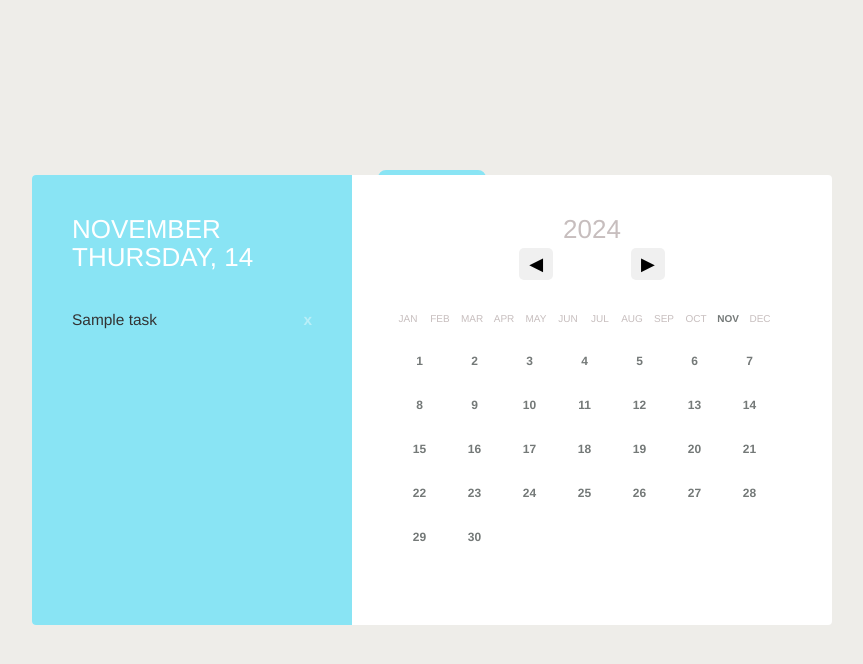
After one commit to Rushpen/python-frameworks, a Python web app: template flask/templates/calendar.html in a window 1280 px wide. The commit adds this page. Shown: the top 664 px of the page, without its empty margins (208-1071 px from the left). Run offline with Jinja, Linux system fonts and the light colour scheme; the template is opened without the code that fills it: most values are stand-ins (such as "Sample title", 1, 10 or a date in 2020).

Commit message:
Added calendar for tasks deadlines

```diff
--- /dev/null
+++ b/flask/static/css/calendar.css
@@ -0,0 +1,298 @@
+/* not required */
+*,:active{
+    outline: none;
+  }
+  *{
+    padding: 0px;
+    margin: 0px;
+  }
+
+  body{
+    margin: 20px;
+    background-color: #EEEDE9;
+    -webkit-font-smoothing: antialiased;
+    text-rendering: optimizeLegibility;
+    font-size: 96.5%;
+    font-family: Helvetica, Arial, sans-serif;
+  }
+
+  input{
+    font-family: Helvetica, Arial, sans-serif;
+  }
+
+  h1, h2, h3, h4, h5, p{
+    margin-bottom: 10px;
+  }
+
+  p{
+    line-height: 20px;
+  }
+
+  a{
+    text-decoration: none;
+    color: #FF462B;
+  }
+
+  .clearfix{
+    clear: both;
+  }
+
+  .animate{
+    -webkit-transition: all 0.3s ease-in-out;
+    -moz-transition: all 0.3s ease-in-out;
+    transition: all 0.3s ease-in-out;
+  }
+
+
+  /* required */
+  .calendar{
+    position: absolute;
+    border-radius: 4px;
+    overflow: hidden;
+    width: 800px;
+    height: 450px;
+    left: 50%;
+    margin-left: -400px;
+    margin-top: -225px;
+    top: 50%;
+    background-color: #ffffff;
+    color: #333333;
+  }
+
+  .calendar h1, .calendar h2{
+    font-weight: 300;
+    font-size: 26px;
+    line-height: 28px;
+    text-transform: uppercase;
+    margin: 0px 0px 20px 0px;
+  }
+
+  .calendar h1 span{
+    display: block;
+  }
+
+  .calendar .col{
+    position: relative;
+    float: left;
+    height: 100%;
+  }
+
+  .calendar .col .content{
+    padding: 40px;
+  }
+
+  .calendar ul{
+    margin: 0px;
+  }
+
+  .calendar ul li{
+    list-style: none;
+  }
+
+  .calendar .leftCol{
+    width: 40%;
+    background-color: #89e4f4;
+  }
+
+  .calendar .noteList li{
+    color: #ffffff;
+    margin-bottom: 10px;
+  }
+
+  .calendar .notes p,
+  .calendar .notes input,
+  .calendar .noteList li{
+    font-weight: 300;
+    font-size: 14px;
+  }
+
+  .calendar .notes p{
+    border-bottom: solid 1px rgba(255,255,255,0.4);
+  }
+
+  .calendar .notes input{
+    background-color: #89e4f4;
+    color: #ffffff;
+    border: none;
+    width: 200px;
+  }
+
+  .calendar .addNote,
+  .calendar .removeNote{
+    float: right;
+    color: rgba(255,255,255,0.4);
+    font-weight: bold;
+    margin-left: 20px;
+  }
+
+  .calendar .addNote:hover,
+  .calendar .removeNote:hover{
+    color: #ffffff;
+  }
+
+  .calendar .addNote{
+    font-size: 16px;
+  }
+
+  .calendar .leftCol h1{
+    color: #ffffff;
+    margin-bottom: 40px;
+  }
+
+  .calendar .rightCol{
+    width: 60%;
+  }
+
+  .calendar .rightCol h2{
+    color: #C7BEBE;
+    text-align: right;
+    margin-bottom: 70px;
+  }
+
+  .calendar .months li,
+  .calendar .weekday li,
+  .calendar .days li{
+    float: left;
+    text-transform: uppercase;
+  }
+
+  .calendar .months li a,
+  .calendar .weekday li a,
+  .calendar .days li a{
+    display: block;
+    color: #747978;
+  }
+
+  .calendar .months li a{
+    font-size: 10px;
+    color: #C7BEBE;
+    text-align: center;
+    width: 32px;
+    margin-bottom: 20px;
+  }
+
+  .calendar .months li .selected{
+    font-weight: bold;
+    color: #747978;
+  }
+
+  .calendar .weekday li a{
+    width: 55px;
+    text-align: center;
+    margin-bottom: 20px;
+    font-size: 12px;
+  }
+
+  .calendar .days li{
+    width: 55px;
+  }
+
+  .calendar .days li a{
+    width: 36px;
+    height: 24px;
+    text-align: center;
+    margin: auto auto;
+    font-size: 12px;
+    font-weight: bold;
+    border-radius: 12px;
+    margin-bottom: 10px;
+    padding-top: 10px;
+  }
+
+  .calendar .days li a:hover{
+    background-color: #EEEDE9;
+  }
+
+  .calendar .days li .selected{
+    background-color: #89e4f4!important;
+    color: #ffffff;
+  }
+
+  .calendar .days li a.event {
+    background-color: red;
+    color: white;
+}
+
+  .calendar .days li .event{
+    color: #89e4f4;
+  }
+
+  .year-container {
+    display: flex;
+    align-items: center;
+    justify-content: center;
+    gap: 10px; /* Расстояние между кнопками и годом */
+}
+
+.year-button {
+    background-color: #f0f0f0;
+    border: none;
+    cursor: pointer;
+    font-size: 18px;
+    padding: 5px 10px;
+    border-radius: 5px;
+    transition: background-color 0.3s;
+}
+
+.year-button:hover {
+    background-color: #e0e0e0;
+}
+
+.year {
+    font-size: 24px;
+    font-weight: bold;
+}
+
+.nav {
+  display: flex;
+  list-style-type: none;
+  justify-content: center;
+  align-items: center;
+}
+
+.nav-button {
+  display: inline-block;
+  margin: 150px;
+  padding: 10px 30px;
+  color: #fff;
+  background-color: #89e4f4;
+  border: 2px solid #89e4f4;
+  border-radius: 8px;
+  text-decoration: none;
+  font-weight: bold;
+  font-size: 16px;
+  transition: all 0.3s ease;
+  cursor: pointer;
+}
+
+/* Наведение */
+.nav-button:hover {
+  background-color: #0056b3;
+  border-color: #0056b3;
+}
+
+/* Активное состояние */
+.nav-button:active {
+  background-color: #004494;
+  border-color: #004494;
+  transform: scale(0.98);
+}
+
+/* Состояние фокуса */
+.nav-button:focus {
+  outline: none;
+  box-shadow: 0 0 5px rgba(0, 123, 255, 0.5);
+}
+
+.task-day {
+  background-color: rgb(243, 69, 69);
+  color: rgb(255, 255, 255) !important;  /* Убедитесь, что стиль не переопределяется */
+  font-weight: bold;
+  border-radius: 50%;
+}
+
+  /* placeholder color */
+  ::-webkit-input-placeholder {color: #ffffff; }
+  :-moz-placeholder {color: #ffffff; }
+  ::-moz-placeholder {color: #ffffff; }
+  :-ms-input-placeholder {color: #ffffff; }
--- /dev/null
+++ b/flask/static/js/calendar.js
@@ -0,0 +1,118 @@
+document.addEventListener("DOMContentLoaded", () => {
+  const daysContainer = document.querySelector(".days");
+  const months = document.querySelectorAll(".months li a");
+  const yearElement = document.querySelector(".year");
+  const taskList = document.querySelector(".noteList");
+  const monthNameElement = document.querySelector(".month-name");
+  const dayInfoElement = document.querySelector(".day-info");
+  const prevYearButton = document.getElementById("prevYear");
+  const nextYearButton = document.getElementById("nextYear");
+
+  let selectedDay = null;
+
+  const monthNames = [
+    "January", "February", "March", "April", "May", "June",
+    "July", "August", "September", "October", "November", "December"
+  ];
+  const dayNames = ["Sunday", "Monday", "Tuesday", "Wednesday", "Thursday", "Friday", "Saturday"];
+
+  function getDaysInMonth(month, year) {
+    return new Date(year, month, 0).getDate();
+  }
+
+  function updateDays(month, year) {
+    const daysInMonth = getDaysInMonth(month, year);
+    daysContainer.innerHTML = "";
+
+    for (let i = 1; i <= daysInMonth; i++) {
+      const li = document.createElement("li");
+      const a = document.createElement("a");
+      a.href = "#";
+      a.textContent = i;
+      a.dataset.value = i;
+
+      const formattedDate = `${year}-${String(month).padStart(2, '0')}-${String(i).padStart(2, '0')}`;
+        if (tasksByDate[formattedDate]) {
+            a.classList.add("task-day");
+        }
+
+      li.appendChild(a);
+      daysContainer.appendChild(li);
+    }
+
+    const days = document.querySelectorAll(".days li a");
+    days.forEach((day) => {
+      day.addEventListener("click", () => {
+        days.forEach((d) => d.classList.remove("selected"));
+        day.classList.add("selected");
+
+        selectedDay = parseInt(day.dataset.value);
+        const date = new Date(year, month - 1, selectedDay);
+        const dayOfWeek = dayNames[date.getDay()];
+        const formattedDate = `${year}-${String(month).padStart(2, '0')}-${String(selectedDay).padStart(2, '0')}`;
+
+        dayInfoElement.textContent = `${dayOfWeek}, ${selectedDay}`;
+        updateTaskList(formattedDate);
+      });
+    });
+
+    if (selectedDay && selectedDay <= daysInMonth) {
+      const dayToHighlight = document.querySelector(`.days li a[data-value="${selectedDay}"]`);
+      if (dayToHighlight) {
+        dayToHighlight.classList.add("selected");
+        const date = new Date(year, month - 1, selectedDay);
+        const dayOfWeek = dayNames[date.getDay()];
+        dayInfoElement.textContent = `${dayOfWeek}, ${selectedDay}`;
+      }
+    }
+  }
+
+  function updateTaskList(date) {
+    taskList.innerHTML = "";
+
+    if (tasksByDate[date]) {
+      tasksByDate[date].forEach((task) => {
+        const li = document.createElement("li");
+        li.textContent = task;
+        taskList.appendChild(li);
+      });
+    } else {
+      const li = document.createElement("li");
+      li.textContent = "Нет задач на сегодня";
+      taskList.appendChild(li);
+    }
+  }
+
+  function updateYear(newYear) {
+    yearElement.textContent = newYear;
+    const selectedMonth = parseInt(document.querySelector(".months a.selected").dataset.value);
+    updateDays(selectedMonth, newYear);
+  }
+
+  months.forEach((month) => {
+    month.addEventListener("click", () => {
+      months.forEach((d) => d.classList.remove("selected"));
+      month.classList.add("selected");
+
+      const selectedMonth = parseInt(month.dataset.value);
+      const year = parseInt(yearElement.textContent);
+
+      monthNameElement.textContent = monthNames[selectedMonth - 1];
+      updateDays(selectedMonth, year);
+    });
+  });
+
+  prevYearButton.addEventListener("click", () => {
+    const currentYear = parseInt(yearElement.textContent);
+    updateYear(currentYear - 1);
+  });
+
+  nextYearButton.addEventListener("click", () => {
+    const currentYear = parseInt(yearElement.textContent);
+    updateYear(currentYear + 1);
+  });
+
+  updateDays(11, 2024);
+  monthNameElement.textContent = monthNames[10];
+  dayInfoElement.textContent = "Thursday, 14";
+});
--- /dev/null
+++ b/flask/templates/calendar.html
@@ -0,0 +1,64 @@
+<!DOCTYPE html>
+<html lang="en">
+<head>
+    <meta charset="UTF-8">
+    <meta name="viewport" content="width=device-width, initial-scale=1.0">
+    <title>Calendar</title>
+    <!-- Подключаем CSS файл -->
+    <link rel="stylesheet" href="{{ url_for('static', filename='css/calendar.css') }}">
+</head>
+<body>
+    <ul class="nav">
+        <li><a href="/" title="Tasks" class="nav-button">Tasks</a></li>
+      </ul>
+    <div class="calendar">
+        <div class="col leftCol">
+            <div class="content">
+                <h1 class="date"><span class="month-name">November</span> <span class="day-info">Thursday, 14</span></h1>
+                <div class="notes">
+                    <ul class="noteList">
+                        {% for task in tasks %}
+                            {{ task.title }}
+                            <a href="#" title="Remove note" class="removeNote animate">x</a>
+                        {% else %}
+                            <li>Нет задач на сегодня</li>
+                        {% endfor %}
+                    </ul>
+                </div>
+            </div>
+        </div>
+
+        <div class="col rightCol">
+            <div class="content">
+                <div class="year-container">
+                    <button id="prevYear" class="year-button">◀</button>
+                    <h2 class="year">2024</h2>
+                    <button id="nextYear" class="year-button">▶</button>
+                </div>
+                <ul class="months">
+                    <li><a href="#" title="Jan" data-value="1">Jan</a></li>
+                    <li><a href="#" title="Feb" data-value="2">Feb</a></li>
+                    <li><a href="#" title="Mar" data-value="3">Mar</a></li>
+                    <li><a href="#" title="Apr" data-value="4">Apr</a></li>
+                    <li><a href="#" title="May" data-value="5">May</a></li>
+                    <li><a href="#" title="Jun" data-value="6">Jun</a></li>
+                    <li><a href="#" title="Jul" data-value="7">Jul</a></li>
+                    <li><a href="#" title="Aug" data-value="8">Aug</a></li>
+                    <li><a href="#" title="Sep" data-value="9">Sep</a></li>
+                    <li><a href="#" title="Oct" data-value="10">Oct</a></li>
+                    <li><a href="#" title="Nov" data-value="11" class="selected">Nov</a></li>
+                    <li><a href="#" title="Dec" data-value="12">Dec</a></li>
+                </ul>
+                <ul class="days"></ul>
+            </div>
+        </div>
+    </div>
+
+    <!-- Подключаем JavaScript файл -->
+    <script src="{{ url_for('static', filename='js/calendar.js') }}"></script>
+    <script>
+        // Передаём данные из Flask в JavaScript через JSON-объект
+        const tasksByDate = JSON.parse('{{ tasks_by_date | tojson | safe }}');
+      </script>
+</body>
+</html>
```
Also changed, not shown: flask/app.py (+26 -7 lines), flask/templates/base.html (+19 -2 lines), django/db.sqlite3, flask/instance/db.sqlite (deleted), flask/instance/db.sqlite3 (added).
